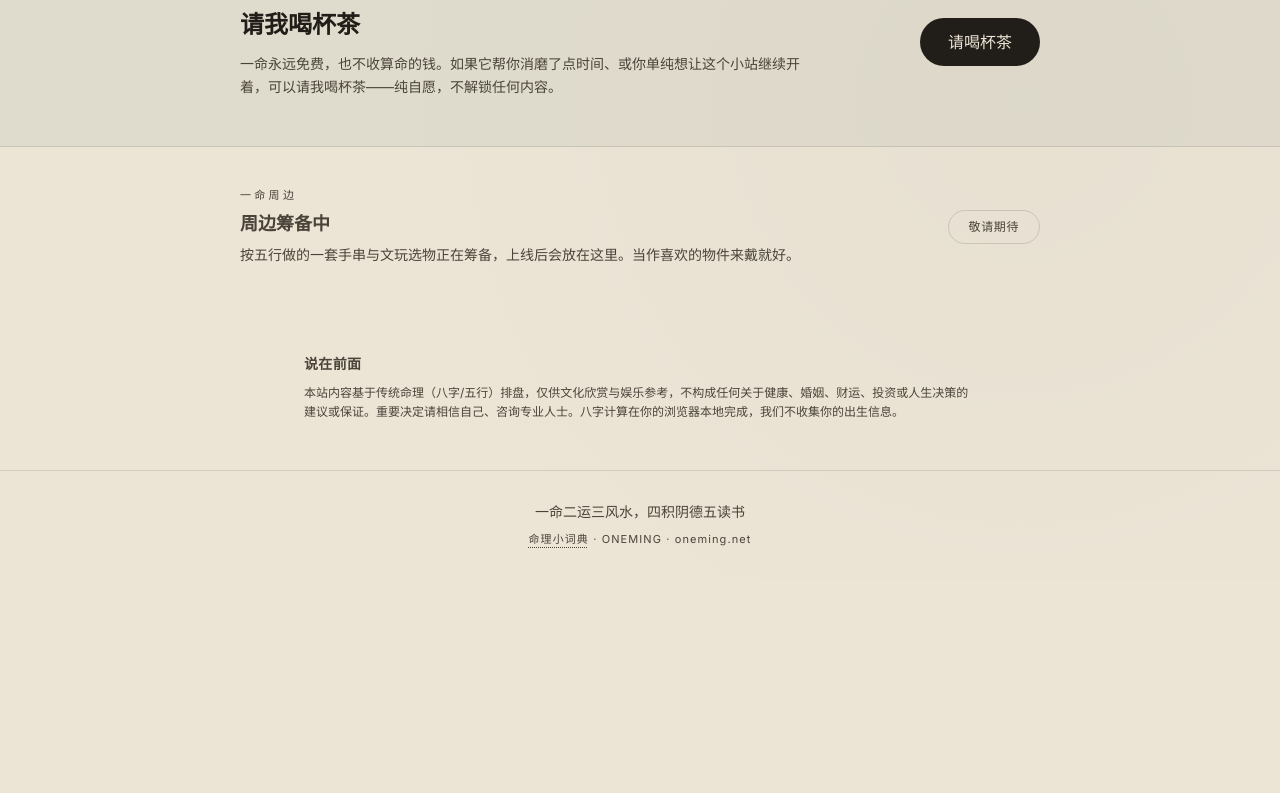
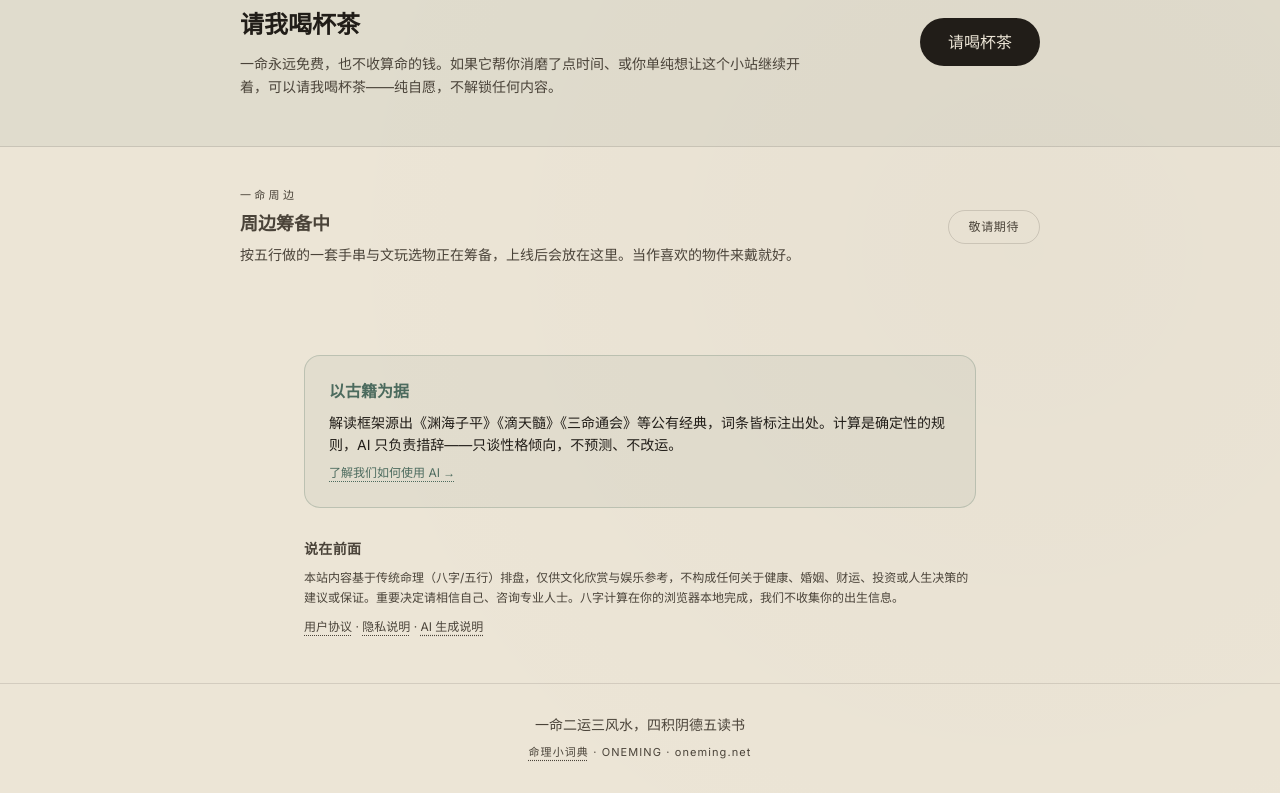
Before and after one commit to xcatea/oneming, a React (Vite) app: page / in a window 1280 px wide. Shown: the part 1018-1811 px from the top of the page. Before the commit the page ends 1597 px from the top, so only its background shows below. Built offline with nearby package versions, Linux system fonts and the light colour scheme.

Commit message:
Add files via upload

```diff
--- a/src/App.jsx
+++ b/src/App.jsx
@@ -749,8 +749,20 @@ function Shop({ t }) {
 function Disclaimer({ t }) {
   return (
     <section className="mx-auto max-w-3xl px-6 py-12 md:px-12">
+      <div className="mb-8 rounded-2xl border border-[rgba(76,107,94,0.25)] bg-[rgba(76,107,94,0.06)] p-5 md:p-6">
+        <h3 className="font-zh text-base font-semibold text-[var(--color-jade)]">{t.trustTitle}</h3>
+        <p className="mt-2 text-sm leading-relaxed">{t.trustBody}</p>
+        <a href="/ai-notice/" className="mt-2 inline-block text-xs text-[var(--color-jade)] underline decoration-dotted underline-offset-4">{t.trustLink} →</a>
+      </div>
       <h3 className="font-zh mb-2 text-sm font-semibold tracking-wide text-[var(--color-ink-soft)]">{t.disclaimerTitle}</h3>
       <p className="text-xs leading-relaxed text-[var(--color-ink-soft)]">{t.disclaimer}</p>
+      <p className="mt-3 text-xs text-[var(--color-ink-soft)]">
+        <a href="/terms/" className="underline decoration-dotted underline-offset-4 hover:text-[var(--color-jade)]">{t.footTerms}</a>
+        {' · '}
+        <a href="/privacy/" className="underline decoration-dotted underline-offset-4 hover:text-[var(--color-jade)]">{t.footPrivacy}</a>
+        {' · '}
+        <a href="/ai-notice/" className="underline decoration-dotted underline-offset-4 hover:text-[var(--color-jade)]">{t.footAi}</a>
+      </p>
     </section>
   )
 }
--- a/src/strings.js
+++ b/src/strings.js
@@ -44,6 +44,12 @@ export const STRINGS = {
     cardFavor: '喜用',
     cardElements: '五行',
     relatedTitle: '相关阅读',
+    trustTitle: '以古籍为据',
+    trustBody: '解读框架源出《渊海子平》《滴天髓》《三命通会》等公有经典，词条皆标注出处。计算是确定性的规则，AI 只负责措辞——只谈性格倾向，不预测、不改运。',
+    trustLink: '了解我们如何使用 AI',
+    footTerms: '用户协议',
+    footPrivacy: '隐私说明',
+    footAi: 'AI 生成说明',
     dayMaster: '日主',
     shengxiao: '生肖',
     xingzuo: '星座',
@@ -106,6 +112,12 @@ export const STRINGS = {
     cardFavor: 'Favors',
     cardElements: 'Five Elements',
     relatedTitle: 'Related reading',
+    trustTitle: 'Grounded in the classics',
+    trustBody: 'The reading framework comes from public-domain classics such as Yuanhai Ziping, Ditian Sui and Sanming Tonghui, with sources cited on every glossary entry. The math is deterministic; AI only handles the wording — personality tendencies only, no prediction, no fate-changing.',
+    trustLink: 'How we use AI',
+    footTerms: 'Terms',
+    footPrivacy: 'Privacy',
+    footAi: 'AI Notice',
     dayMaster: 'Day Master',
     shengxiao: 'Zodiac',
     xingzuo: 'Sun sign',
```
